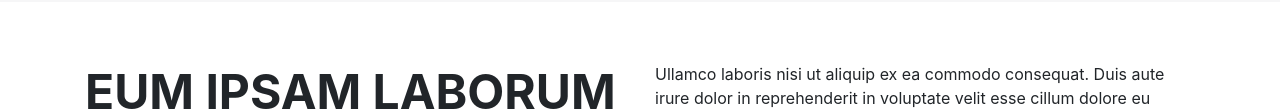
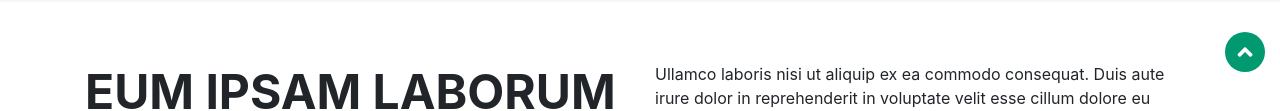
Before and after one commit to Guru4741/emily-jones-portfolio, a website built with webpack: page src/template.html in a window 1280 px wide. Shown: the part 713-824 px from the top of the page. Built offline with nearby package versions, Linux system fonts and the light colour scheme; a script that the page names is missing.

Commit message:
Added 'Back to top' button
on branch feature/bootstrap-scratch-practice

Changes Made :
 _footer.scss
 main.scss
 template.scss

```diff
--- /dev/null
+++ b/src/sass/Components/_footer.scss
@@ -0,0 +1,20 @@
+.back-to-top {
+
+    position: fixed;
+    right: 15px;
+    bottom: 15px;
+    z-index: 99999;
+
+    i {
+        width: 40px;
+        height: 40px;
+        background: $color-secondary-background;
+        color: $color-secondary-text;
+        font-size: 24px;
+        border-radius: 50px;
+        transition: all 0.4s;
+        display: flex;
+        align-items: center;
+        justify-content: center;
+    }
+}
--- a/src/sass/main.scss
+++ b/src/sass/main.scss
@@ -1,6 +1,7 @@
 @import '~bootstrap/scss/bootstrap';
 @import './variables';
 @import './Components/header';
+@import './Components/footer';
 
 a:hover {
     text-decoration: none;
--- a/src/template.html
+++ b/src/template.html
@@ -267,6 +267,10 @@
         </div>
     </section>
 
+    <a href="#" class="back-to-top">
+        <i class="fas fa-angle-up"></i>
+    </a>
+
 </body>
 <script src="https://cdn.rawgit.com/adriancooney/console.image/c9e6d4fd/console.image.min.js"></script>
 <script src="https://code.jquery.com/jquery-3.5.1.slim.min.js" integrity="sha384-DfXdz2htPH0lsSSs5nCTpuj/zy4C+OGpamoFVy38MVBnE+IbbVYUew+OrCXaRkfj" crossorigin="anonymous"></script>
```
